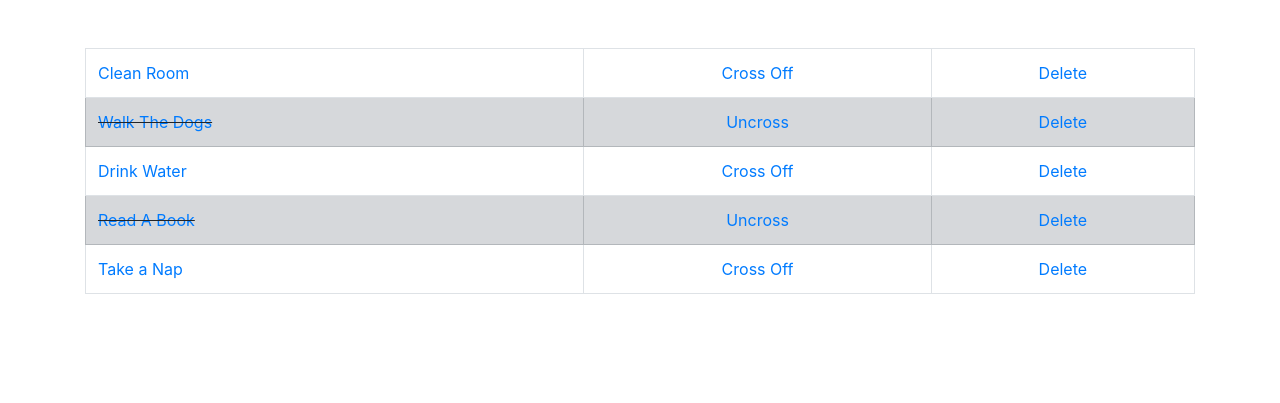
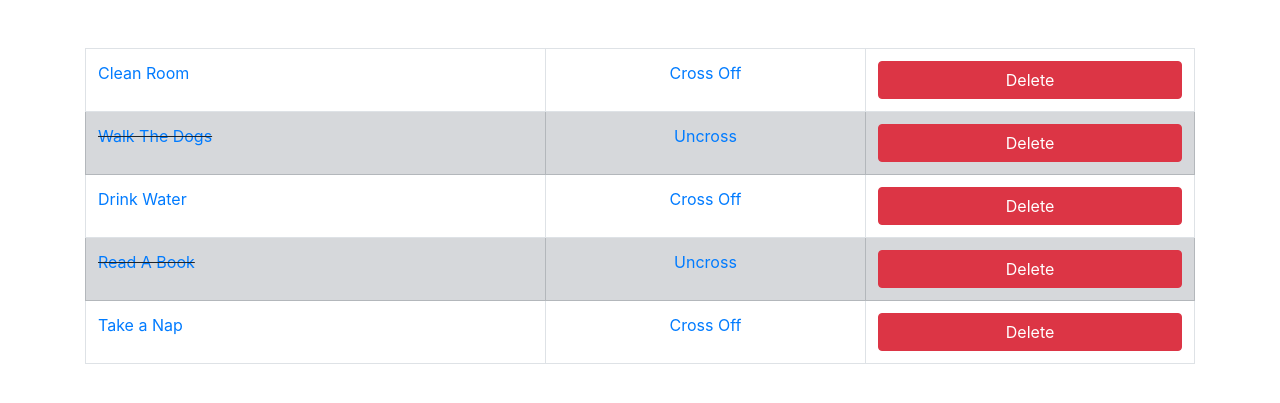
Before and after one commit to Wesaala/To-Do-List-App, a Django app: page / in a window 1280 px wide. Shown: the part 56-459 px from the top of the page. Run offline with Django 3.2, Linux system fonts and the light colour scheme; data comes from the database, SQL or seed files in the repository; both versions use the stored data as it was after the commit; some libraries are stand-ins or nearby versions.

Commit message:
made delete links to buttons

```diff
--- a/my_app/todo_list/templates/home.html
+++ b/my_app/todo_list/templates/home.html
@@ -22,13 +22,13 @@
 				<tr class="table-secondary">
 					<td class="striker"><a href="{% url 'edit' things.id %}">{{ things.item }}</a></td>
 					<td><center><a href="{% url 'uncross' things.id %}">Uncross</a></center></td>
-					<td><center><a href="{% url 'delete' things.id %}">Delete</a></center></td>
+					<td><center><a href="{% url 'delete' things.id %}" class="btn btn-info btn-danger btn-block" role="button">Delete</a></center></td>
 				</tr>
 			{% else %}
 				<tr>
 					<td><a href="{% url 'edit' things.id %}">{{ things.item }}</a></td>
 					<td><center><a href="{% url 'cross_off' things.id %}">Cross Off</a></center></td>
-					<td><center><a href="{% url 'delete' things.id %}">Delete</a></center></td>
+					<td><center><a href="{% url 'delete' things.id %}" class="btn btn-info btn-danger btn-block" role="button">Delete</a></center></td>
 				</tr>
 			{% endif %}
 
```
Also changed, not shown: my_app/db.sqlite3.
